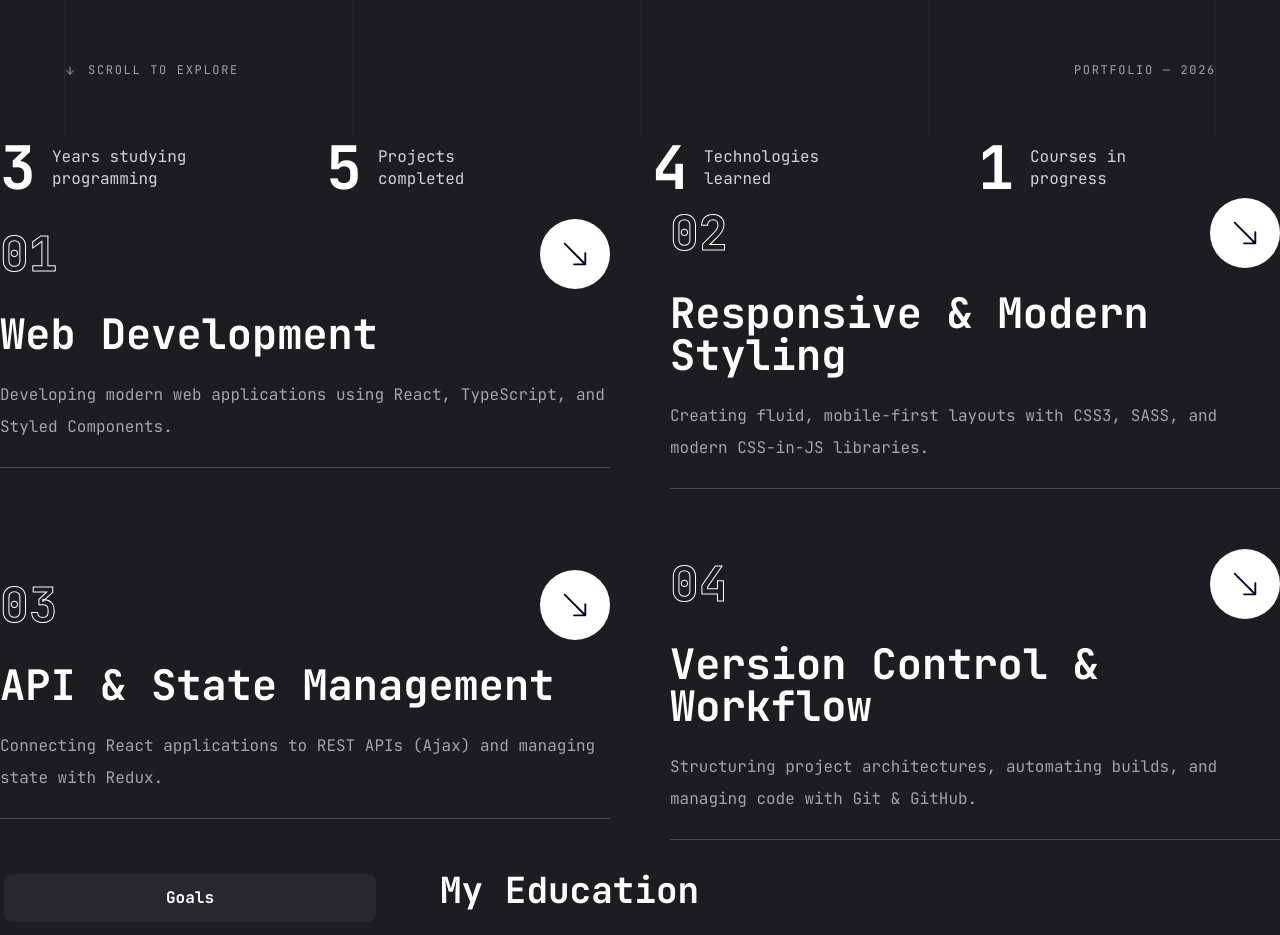
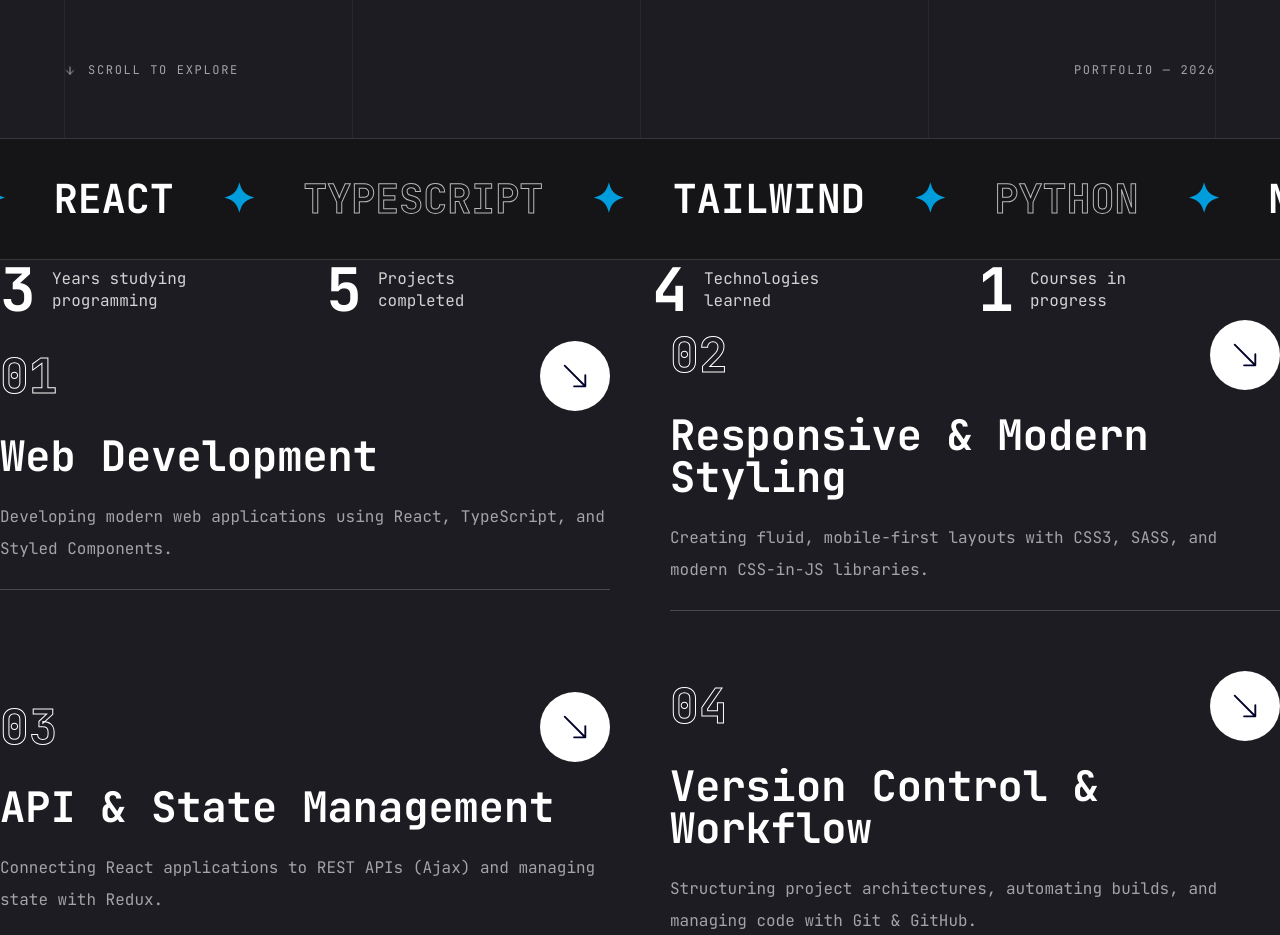
Before and after one commit to Dot010/personal-portfolio, a Next.js app: page / in a window 1280 px wide. Shown: the part 780-1715 px from the top of the page. Built offline with nearby package versions, Linux system fonts and the light colour scheme; a web font is replaced by a local one.

Commit message:
feat: add a stack marquee under the hero that reacts to scroll speed

```diff
--- a/app/page.tsx
+++ b/app/page.tsx
@@ -1,14 +1,17 @@
 import Stats from "@/components/common/Stats";
+import Marquee from "@/components/fx/Marquee";
 import Contact from "@/components/sections/Contact";
 import Hero from "@/components/sections/Hero";
 import Resume from "@/components/sections/Resume";
 import Services from "@/components/sections/Services";
 import Work from "@/components/sections/Work";
+import { marqueeStack } from "@/data/stack";
 
 export default function Home() {
   return (
     <main>
       <Hero />
+      <Marquee items={marqueeStack} label={`Stack: ${marqueeStack.join(", ")}`} />
       <Stats />
       <Services />
       <Resume />
--- /dev/null
+++ b/components/fx/Marquee.tsx
@@ -0,0 +1,53 @@
+"use client";
+
+import { Fragment, useRef } from "react";
+
+import { gsap, ScrollTrigger, useGSAP } from "@/lib/gsap";
+
+/** Infinite band of words. Speeds up with scroll velocity and flips with scroll direction. */
+export default function Marquee({ items, label }: { items: string[]; label: string }) {
+  const track = useRef<HTMLDivElement>(null);
+
+  useGSAP(
+    () => {
+      const mm = gsap.matchMedia();
+      mm.add("(prefers-reduced-motion: no-preference)", () => {
+        const loop = gsap.to(track.current, { xPercent: -50, duration: 22, ease: "none", repeat: -1 });
+        let direction = 1;
+        const trigger = ScrollTrigger.create({
+          onUpdate: (self) => {
+            direction = self.direction;
+            const boost = Math.min(Math.abs(self.getVelocity()) / 300, 6);
+            gsap.to(loop, { timeScale: direction * (1 + boost), duration: 0.2, overwrite: true });
+            gsap.to(loop, { timeScale: direction, duration: 1, delay: 0.2 });
+          },
+        });
+        return () => trigger.kill();
+      });
+      return () => mm.revert();
+    },
+    { scope: track },
+  );
+
+  const group = (
+    <div className="flex gap-12 pr-12 font-display text-[clamp(22px,3.2vw,40px)] font-bold uppercase whitespace-nowrap">
+      {items.map((item, i) => (
+        <Fragment key={item}>
+          <span className={i % 2 === 0 ? "text-transparent [-webkit-text-stroke:1px_rgb(255_255_255/0.7)]" : ""}>
+            {item}
+          </span>
+          <i className="not-italic text-accent">✦</i>
+        </Fragment>
+      ))}
+    </div>
+  );
+
+  return (
+    <div aria-label={label} className="overflow-hidden border-y border-white/15 bg-surface-deep py-5">
+      <div ref={track} aria-hidden="true" className="flex w-max">
+        {group}
+        {group}
+      </div>
+    </div>
+  );
+}
--- /dev/null
+++ b/data/stack.ts
@@ -0,0 +1,2 @@
+/** Technologies shown in the scrolling band under the hero. */
+export const marqueeStack = ["Next.js", "React", "TypeScript", "Tailwind", "Python", "Node.js", "Redux", "Figma"];
```
